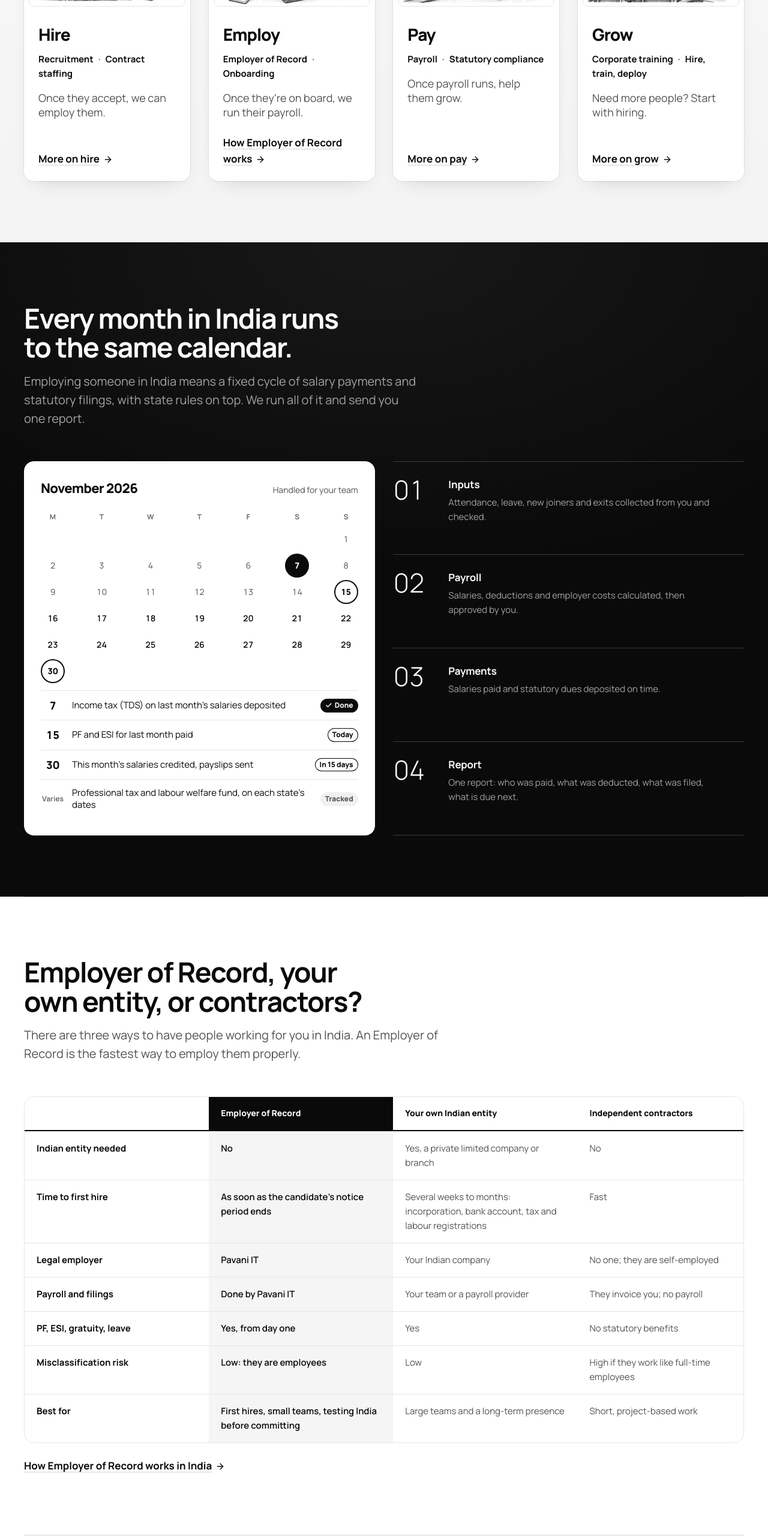
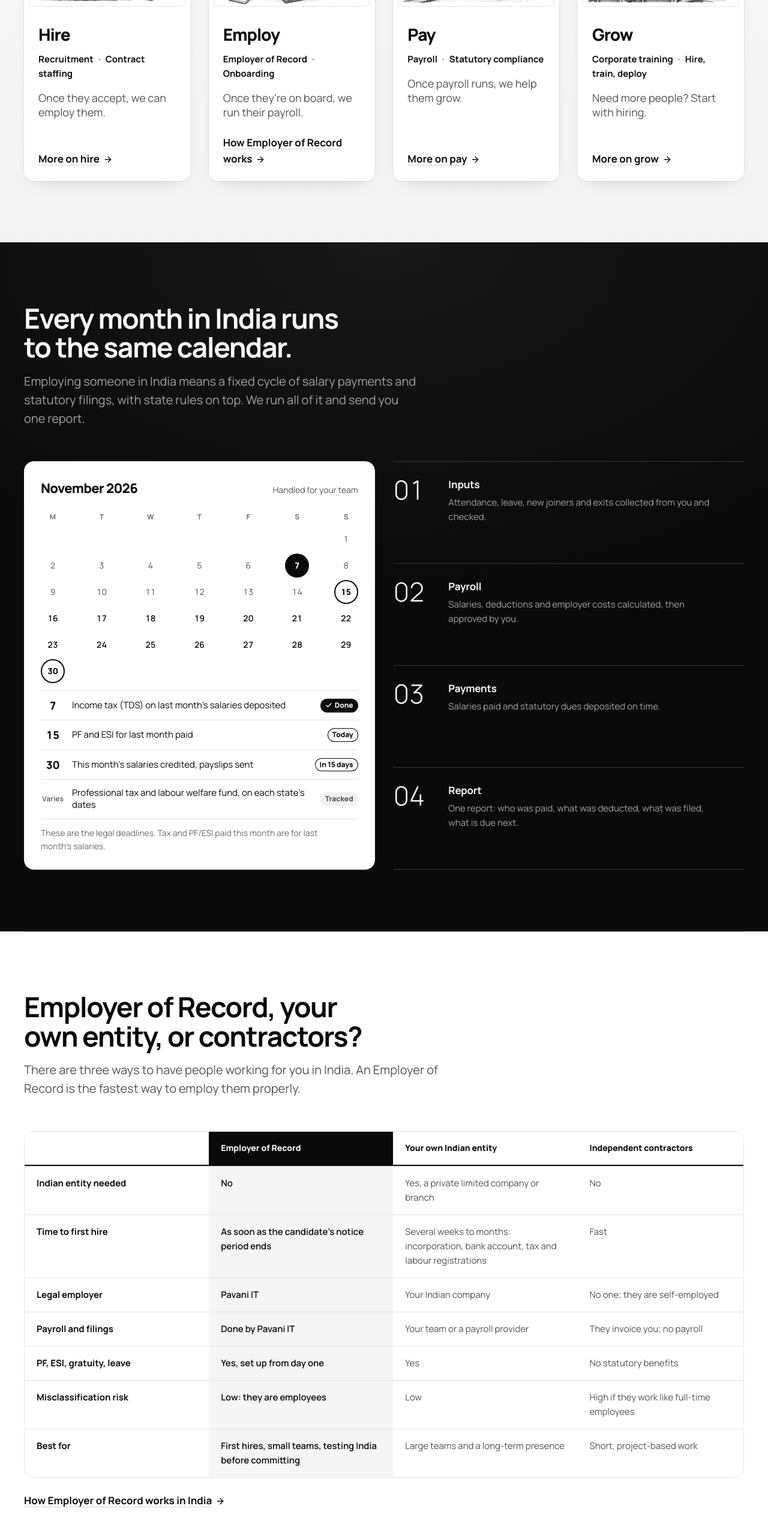
Before and after one commit to Varunsai2000/pavaniit-com, a Next.js app: page / in a window 1280 px wide. Shown: the part 1200-3766 px from the top of the page at 60% size. Built offline with nearby package versions, Linux system fonts and the light colour scheme.

Commit message:
Launch round 4: home page review; calendar explains its dates; recruitment as one month's salary

```diff
--- a/src/app/globals.css
+++ b/src/app/globals.css
@@ -310,6 +310,7 @@ table, .price-amount, .pl-amount, .cycle-n, .month-grid, .month-list .d { font-v
 .month-list li > :first-child { justify-self: center; text-align: center; }
 .month-list .d { font-size: var(--text-lg); font-weight: var(--weight-heavy); font-variant-numeric: tabular-nums; }
 .month-list .d-small { font-size: var(--text-xs); font-weight: var(--weight-bold); color: var(--color-ink-3); }
+.month-foot { padding-top: var(--space-3); border-top: var(--border-hairline) solid var(--color-line); font-size: var(--text-sm); color: var(--color-ink-3); text-wrap: pretty; }
 
 /* ---------- Tables ---------- */
 
--- a/src/app/page.tsx
+++ b/src/app/page.tsx
@@ -34,7 +34,7 @@ const monthly = [
 const depth = [
   { k: "Notice periods", v: "Most candidates serve 30 to 90 days' notice. We stay in touch through it, so accepted offers turn into people who join." },
   { k: "State rules", v: "Professional tax, labour welfare fund and shops and establishments rules differ by state. We register and file in each state you employ in." },
-  { k: "The labour codes", v: "In force since 21 November 2025, with states still issuing their rules. Salary structures have to meet the new definition of wages." },
+  { k: "The labour codes", v: "In force since 21 November 2025, with each state's own rules on top. Salary structures have to meet the new definition of wages." },
   { k: "Exit deadlines", v: "Under the Code on Wages, dues on exit must be paid within two working days, so we plan the full-and-final settlement before the last day." },
   { k: "CTC offers", v: "Indian offers are quoted as annual cost to company. We show you and the candidate what monthly take-home pay will be before anyone signs." },
 ];
--- a/src/components/EorTables.tsx
+++ b/src/components/EorTables.tsx
@@ -61,7 +61,7 @@ const rows: { label: string; eor: string; entity: string; contractors: string }[
   },
   {
     label: "PF, ESI, gratuity, leave",
-    eor: "Yes, from day one",
+    eor: "Yes, set up from day one",
     entity: "Yes",
     contractors: "No statutory benefits",
   },
--- a/src/components/MonthCycle.tsx
+++ b/src/components/MonthCycle.tsx
@@ -136,6 +136,9 @@ export default function MonthCycle() {
             <span className="badge badge-neutral">Tracked</span>
           </li>
         </ul>
+        <p className="month-foot">
+          These are the legal deadlines. Tax and PF/ESI paid this month are for last month&apos;s salaries.
+        </p>
       </div>
     </div>
   );
--- a/src/content/site.ts
+++ b/src/content/site.ts
@@ -122,14 +122,15 @@ export const prices: Price[] = [
     id: "recruitment",
     service: "Recruitment",
     stage: "Hire",
-    amount: "8.33%",
-    unit: "of annual CTC, once the person joins",
+    amount: "One month's salary",
+    amountLocal: "8.33% of annual CTC",
+    unit: "charged once the person joins",
     includes: [
       "Role brief, sourcing and screening",
       "Shortlist with salary and notice-period details",
       "Offer negotiation and follow-up through notice period",
     ],
-    note: "That is one month's salary. If the person leaves within 90 days of joining, we find a replacement at no extra fee.",
+    note: "If the person leaves within 90 days of joining, we find a replacement at no extra fee.",
   },
   {
     id: "staffing",
--- a/src/content/stages.ts
+++ b/src/content/stages.ts
@@ -256,7 +256,7 @@ export const stageLinkLabel = (stage: Stage) =>
 export const handoff: Record<StageId, string> = {
   hire: "Once they accept, we can employ them.",
   employ: "Once they're on board, we run their payroll.",
-  pay: "Once payroll runs, help them grow.",
+  pay: "Once payroll runs, we help them grow.",
   grow: "Need more people? Start with hiring.",
 };
 
```
Also changed, not shown: 2 other files (tests, documents, lock files or other folders).
